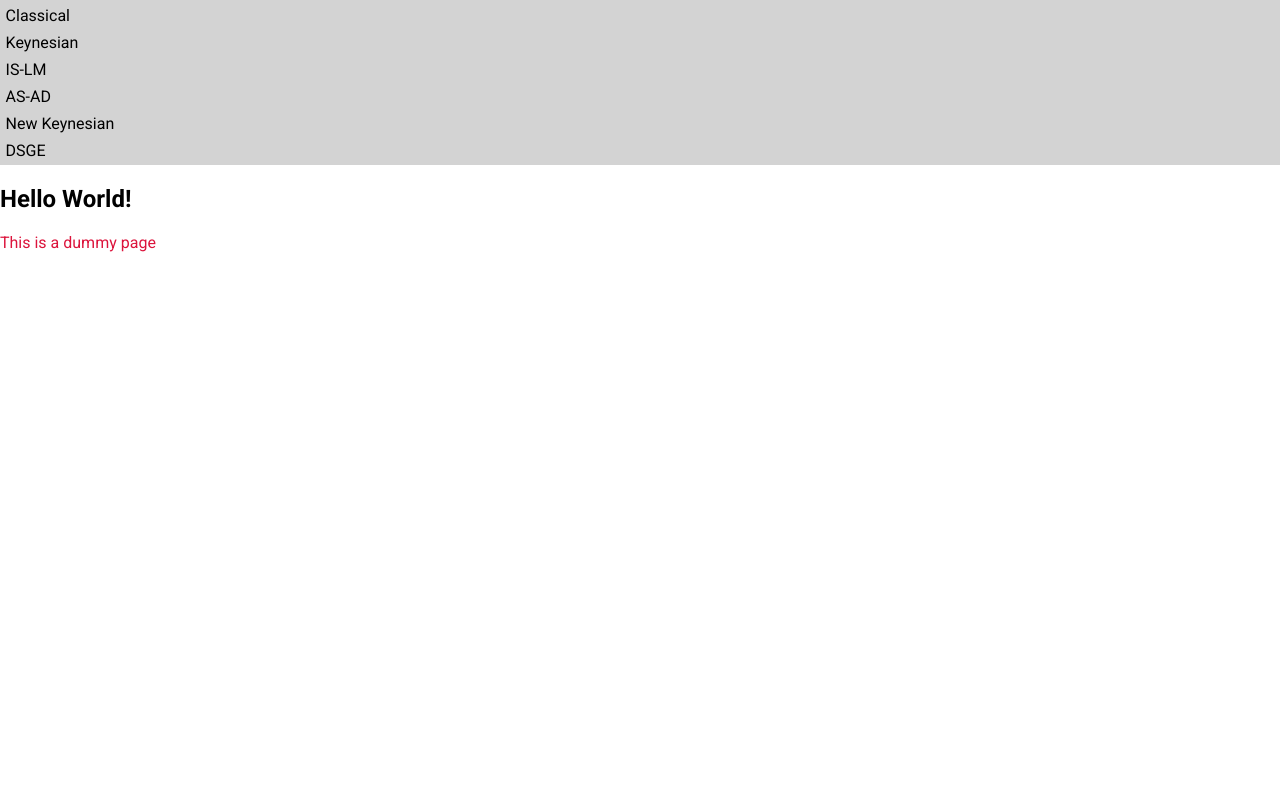
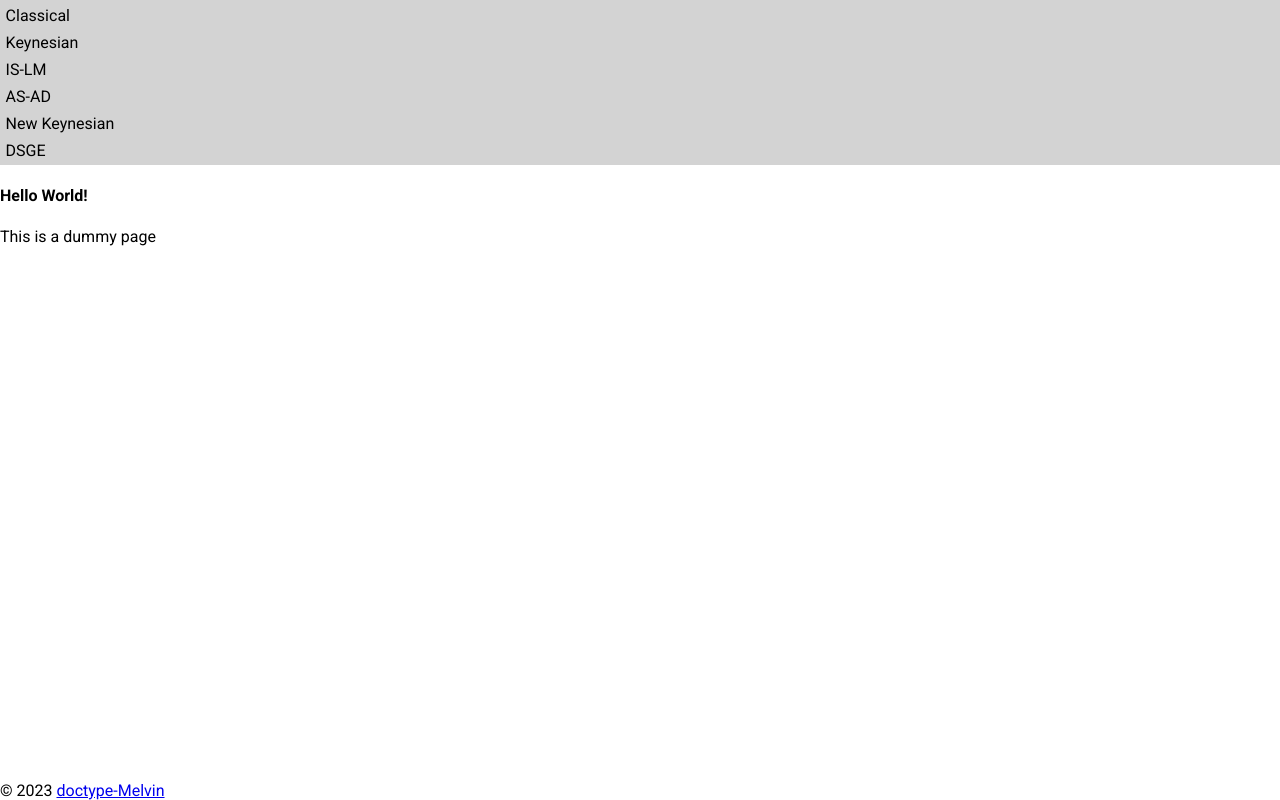
Before and after one commit to doctype-Melvin/economics-macro-models, a React (Vite) app: page / in a window 1280 px wide. Built offline with nearby package versions, Linux system fonts and the light colour scheme.

Commit message:
add basic layout style

```diff
--- a/src/App.css
+++ b/src/App.css
@@ -1,3 +1,6 @@
-p {
-	color: crimson;
+.app {
+	display: flex;
+	flex-direction: column;
+	justify-content: space-between;
+	height: 100vh;
 }
--- a/src/App.jsx
+++ b/src/App.jsx
@@ -2,15 +2,17 @@ import "./App.css";
 import Navigation from "./components/Navigation";
 import Content from "./components/Content";
 import Dummy from "./pages/Dummy";
+import Footer from "./components/Footer";
 
 function App() {
 	return (
-		<>
+		<section aria-label="Page Content" className="app">
 			<Navigation />
 			<Content>
 				<Dummy />
 			</Content>
-		</>
+			<Footer />
+		</section>
 	);
 }
 
--- a/src/components/Content/index.jsx
+++ b/src/components/Content/index.jsx
@@ -1,3 +1,9 @@
+import "./styles.css";
+
 export default function Content({ children }) {
-	return <section>{children}</section>;
+	return (
+		<section aria-label="Content container" className="content-container">
+			{children}
+		</section>
+	);
 }
--- /dev/null
+++ b/src/components/Content/styles.css
@@ -0,0 +1,3 @@
+.content-container {
+	flex: 1;
+}
--- /dev/null
+++ b/src/components/Footer/index.jsx
@@ -0,0 +1,18 @@
+export default function Footer() {
+	return (
+		<section>
+			<span>
+				{" "}
+				&copy; 2023{" "}
+				<a
+					aria-label="Link to doctype-Melvin's Github Profile"
+					href="https://www.github.com/doctype-Melvin"
+					target="_blank"
+					rel="noreferrer"
+				>
+					doctype-Melvin
+				</a>
+			</span>
+		</section>
+	);
+}
--- a/src/index.css
+++ b/src/index.css
@@ -11,4 +11,5 @@ body {
 	margin: 0;
 	padding: 0;
 	font-family: "Roboto", sans-serif;
+	height: 100vh;
 }
--- a/src/pages/Dummy/index.jsx
+++ b/src/pages/Dummy/index.jsx
@@ -1,8 +1,10 @@
+import "./styles.css";
+
 export default function Dummy() {
 	return (
-		<>
+		<section className="page-content">
 			<h1>Hello World!</h1>
 			<p>This is a dummy page</p>
-		</>
+		</section>
 	);
 }
--- /dev/null
+++ b/src/pages/Dummy/styles.css
@@ -0,0 +1,3 @@
+.page-content {
+	flex: 2;
+}
```
